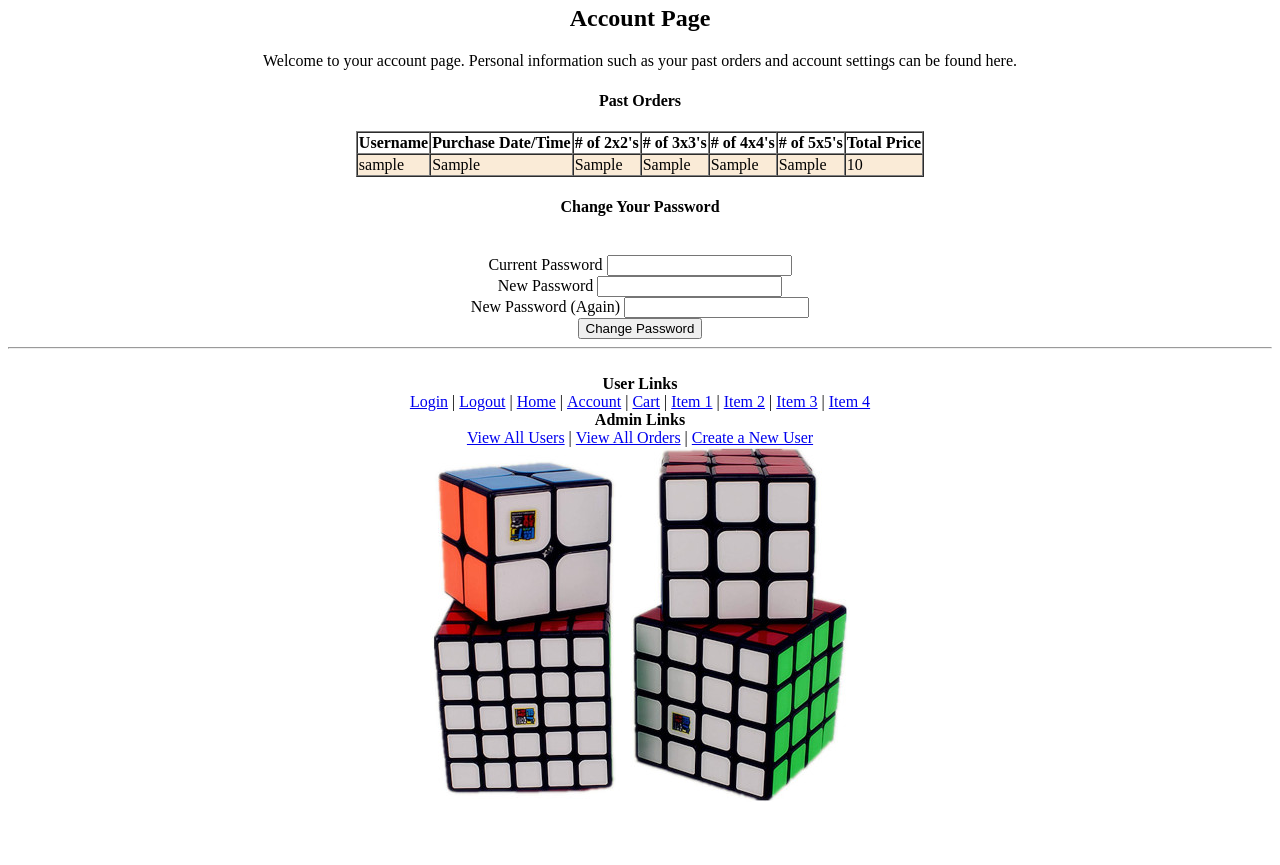
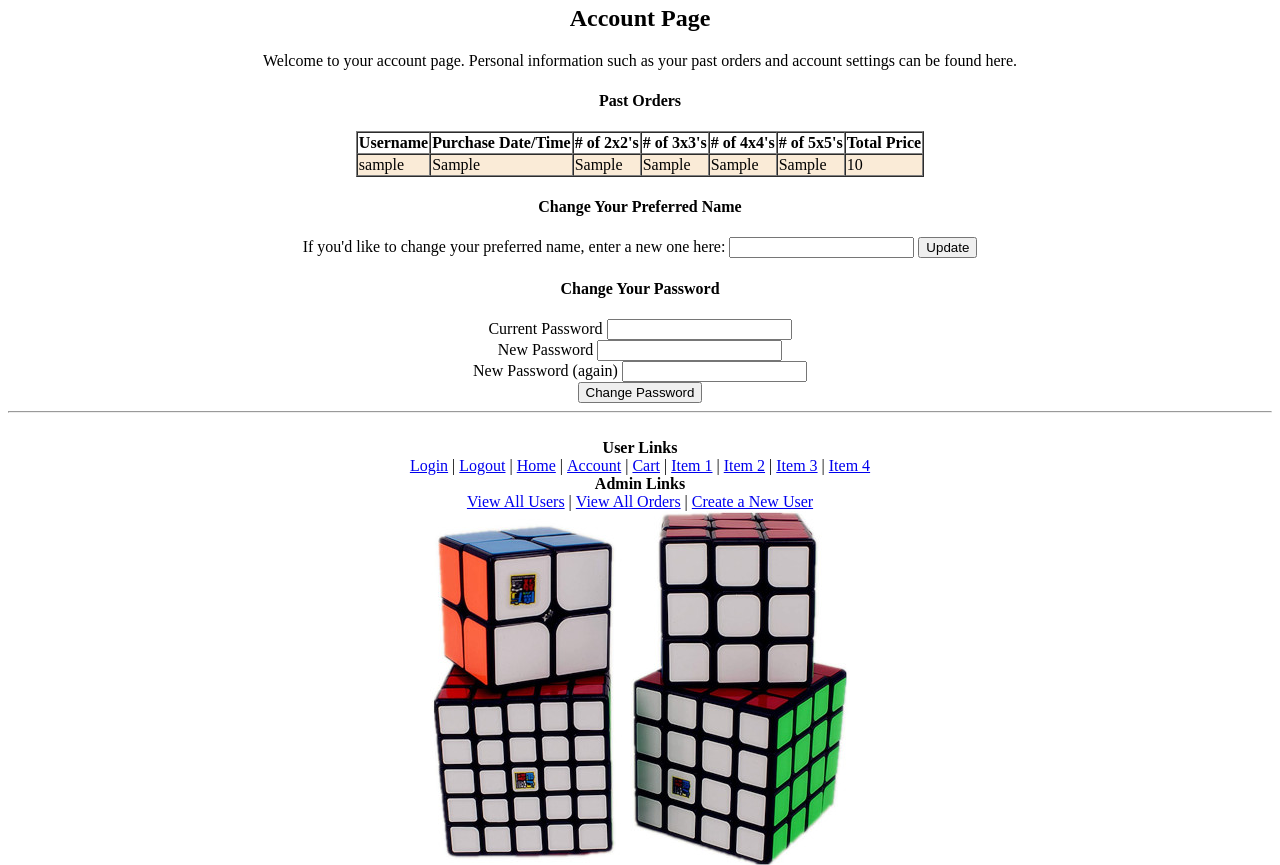
Before and after one commit to mpurnell1-stu/php-site, a PHP site: page /account.php in a window 1280 px wide. Shown: the part 377-1242 px from the top of the page. Before the commit the page ends 1178 px from the top, so only its background shows below. Run offline with PHP 8.4, Linux system fonts and the light colour scheme; the visitor is signed in with stand-in values (Sample User, id 1); tables that the repository leaves empty or names only in its code hold one stand-in row (values such as "Sample post").

Commit message:
Added update preferred name to account page

```diff
--- a/account.php
+++ b/account.php
@@ -17,11 +17,11 @@ CSC 155-201F -->
         $new_pass_error = '';
         if (isset($_POST['submit'])) {
             if ($_POST['submit'] == 'Change Password') {
-                if (!verify_password($_SESSION['user'], get_var('curr_pass'))) {
+                if (empty(get_var('curr_pass'))) {
+                    $curr_pass_error = "Current password cannot be empty.<br>";
+                }
+                else if (!verify_password($_SESSION['user'], get_var('curr_pass'))) {
                     $curr_pass_error = "Sorry, that password doesn't match our records.<br>";
-                }
-                else if (empty(get_var('curr_pass'))) {
-                    $curr_pass_error = "Current password cannot be empty.<br>";
                 }
                 else if (empty(get_var('new_pass')) or empty(get_var('new_pass2'))) {
                     $new_pass_error = "New password cannot be empty.<br>";
@@ -37,8 +37,12 @@ CSC 155-201F -->
                     $pass = password_hash(get_var('new_pass'), PASSWORD_DEFAULT);
                     $user = $_SESSION['user'];
                     $stmt->execute();
-                    $action_message = "<i>Password updated</i><br>";
+                    $action_message = "<i>Password updated</i><br><br>";
                 }
+            }
+            else if ($_POST['submit'] == 'Update' and !empty(get_var('name'))) {
+                setcookie('preferred_name', $_POST['name']);
+                header('Location: account.php');
             }
         }
     ?>
@@ -52,9 +56,13 @@ CSC 155-201F -->
     </p>
     <h4>Past Orders</h4>
     <?php print_orders_for_user_as_table() ?>
+    <h4>Change Your Preferred Name</h4>
+    <form method="POST">
+        If you'd like to change your preferred name, enter a new one here: <input type="text" name="name">
+        <input type="submit" name="submit" value="Update">
+    </form>
     <h4>Change Your Password</h4>
     <?php echo $action_message ?>
-    <br>
     <form method="POST">
         <?php echo $curr_pass_error ?>
         <label for="curr_pass">Current Password</label>
@@ -62,7 +70,7 @@ CSC 155-201F -->
         <?php echo $new_pass_error ?>
         <label for="new_pass">New Password</label>
         <input type="password" name="new_pass" id="new_pass"><br>
-        <label for="new_pass2">New Password (Again)</label>
+        <label for="new_pass2">New Password (again)</label>
         <input type="password" name="new_pass2" id="new_pass2"><br>
         <input type="submit" name="submit" value="Change Password">
     </form>
--- a/welcome.php
+++ b/welcome.php
@@ -35,7 +35,8 @@ CSC 155-201F -->
         This is a Rubik's cube shop, and we have four different items to choose from:
         <a href='2by2.php'>2x2's</a>, <a href='3by3.php'>3x3's</a>,
         <a href='4by4.php'>4x4's</a>, and <a href='5by5.php'>5x5's</a>.<br>
-        Once you've added some cubes to your cart, you can view it <a href='cart.php'>here</a>.
+        Once you've added some cubes to your cart, you can view it <a href='cart.php'>here</a>.<br>
+        Be sure to also check out your <a href='account.php'>account page</a>.
     </p>
     <?php insert_footer() ?>
 </body>
```
